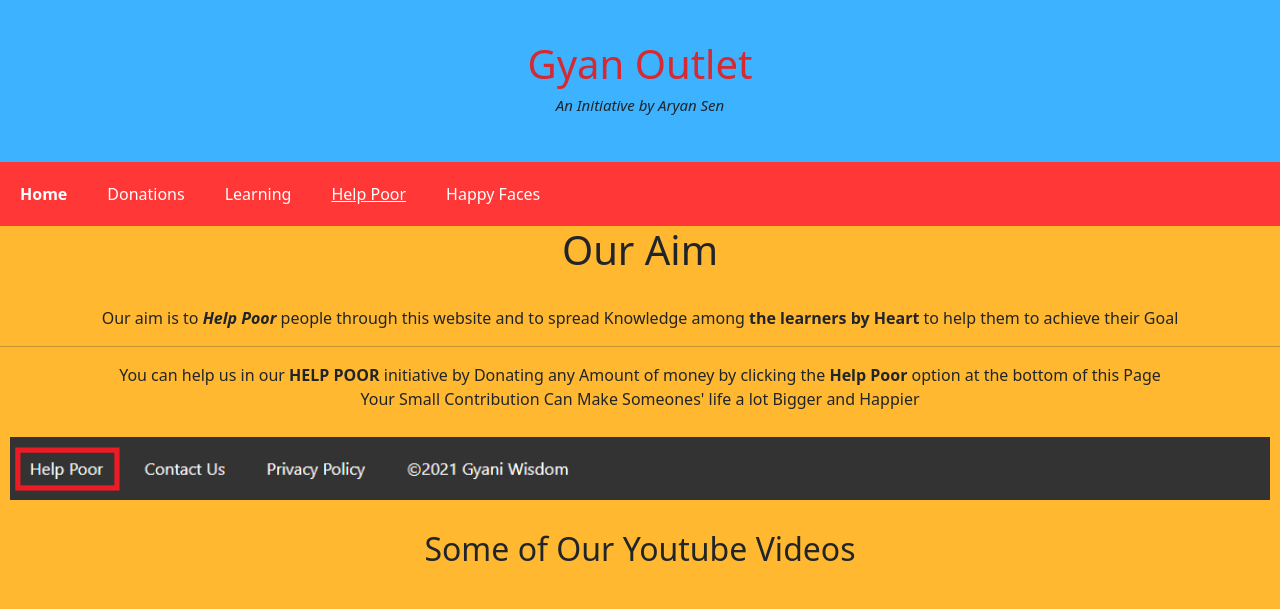
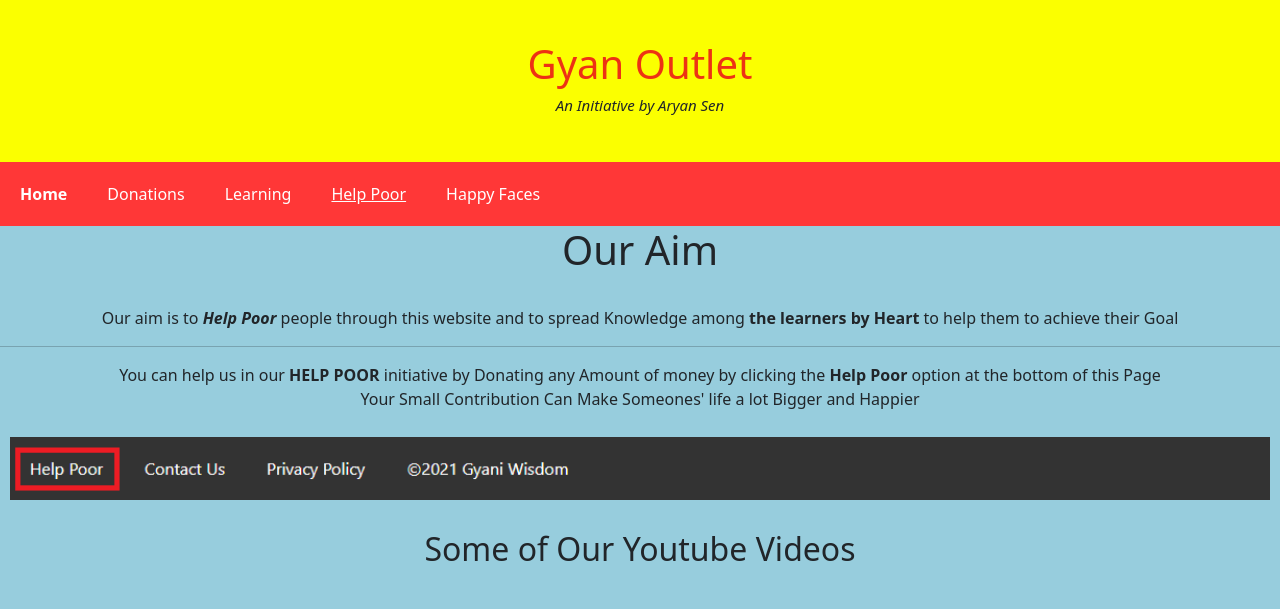
Before and after one commit to aryansen001/gw, a plain HTML site: page index.html in a window 1280 px wide. Shown: the top 609 px of the page. Drawn offline with nearby package versions, Linux system fonts and the light colour scheme.

Commit message:
Update style.css

```diff
--- a/style/style.css
+++ b/style/style.css
@@ -18,7 +18,7 @@ font-style: italic;}
 
 header {
     padding: 40px;
-    background-color: #3DB2FF;
+    background-color: #fbff00;
 }
 
 nav {
@@ -82,4 +82,4 @@ footer a {
     float: left;
     color: rgb(0, 0, 0);
 }
-main{background-color:#FFB830;}
+main{background-color:#97cddd;}
```
